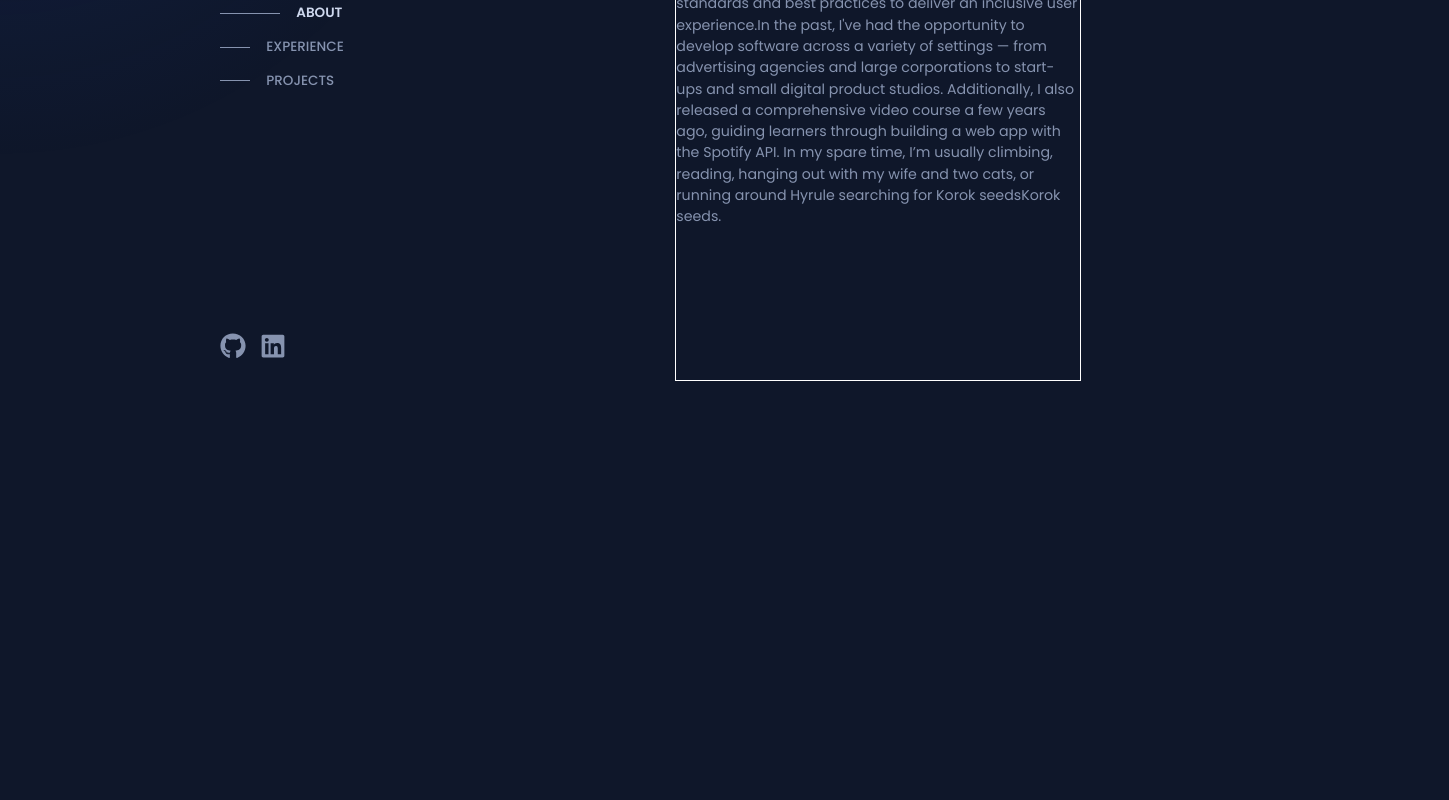
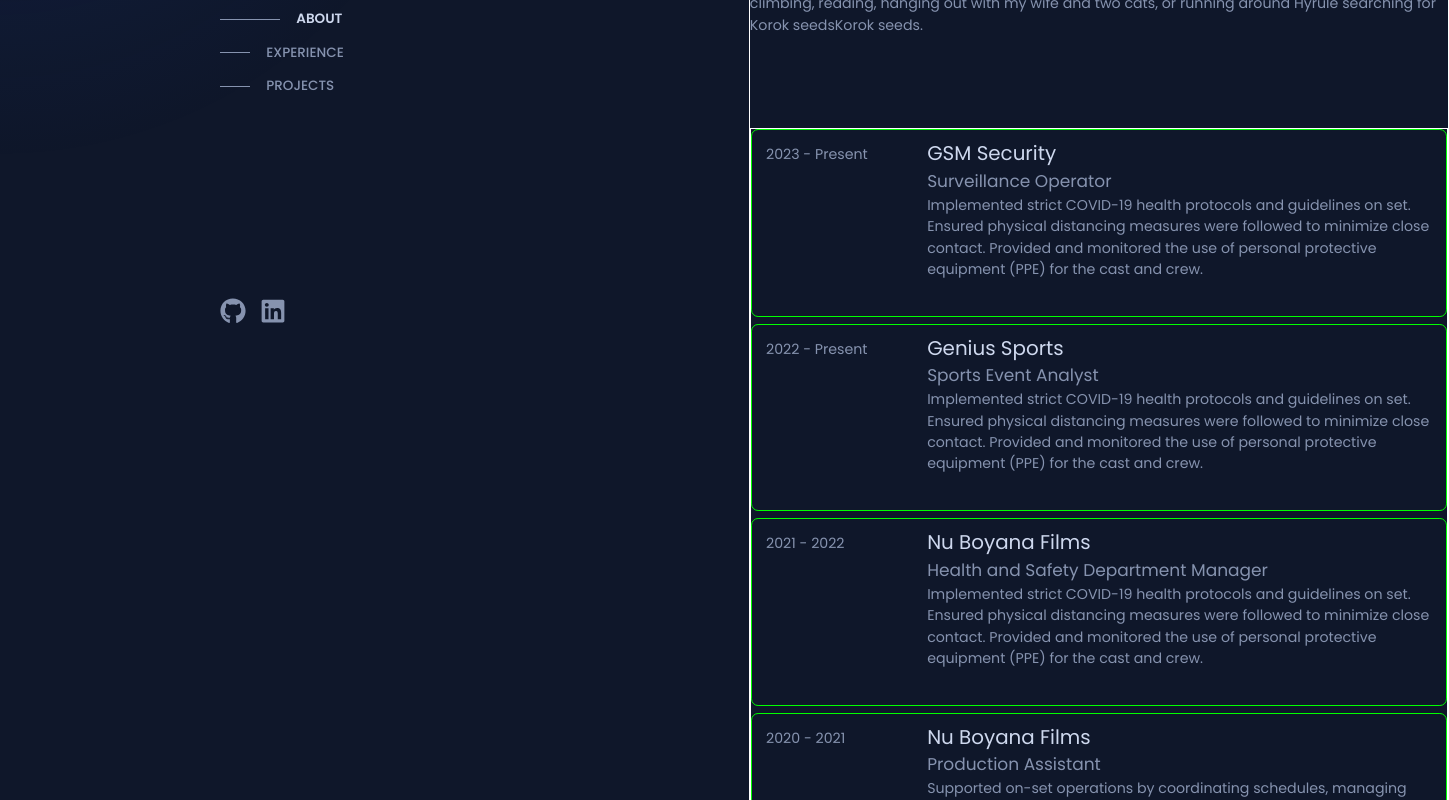
Before and after one commit to didelchev/dev-portfolio, a React (Vite) app in the folder dev-portfolio-website/: page / in a window 1280 px wide. Shown: the part 320-1120 px from the top of the page, 1449 px wide, since content can reach past the window. Before the commit the page ends 800 px from the top, so only its background shows below. Built offline with nearby package versions, Linux system fonts and the light colour scheme.

Commit message:
add experience component styles

```diff
--- /dev/null
+++ b/dev-portfolio-website/src/components/Experience/Experience.css
@@ -0,0 +1,49 @@
+.experience{
+    border: 1px solid white;
+    margin-top: 5em;
+    display: flex;
+    flex-direction: column;
+    gap: 0.5em;
+}
+
+.experience .date-started{
+    flex: 1 1 80px;
+}
+
+
+.experience .job{
+    display: flex;
+    gap: 3em;
+    border: 1px solid lime;
+    padding: 1em;
+    border-radius: 0.5em;
+}
+
+.experience .job h4{
+    color: #CED8EE;
+}
+
+.experience .job-description {
+    flex: 1 0 70%;
+}
+
+
+
+.job:hover{
+    background-color: rgba(255, 255, 255, 0.05);
+    backdrop-filter: blur(10px);
+}
+
+
+.experience:hover .job * {
+  opacity: 0.5;
+  transition: opacity 0.3s ease;
+}
+
+.experience .job:hover * {
+  opacity: 1;
+}
+
+.experience .job:hover h4{
+    color: lightseagreen;
+}
--- a/dev-portfolio-website/src/components/LeftSide/LeftSide.css
+++ b/dev-portfolio-website/src/components/LeftSide/LeftSide.css
@@ -3,10 +3,13 @@
     flex-direction: column;
     justify-content: space-between;
     /* border: 1px solid white; */
-    flex: 1 1 500px;
+    position: fixed;
+    top: 105px;
+    height: 70vh;
 }
 
 .left-side .top-side{
+
     padding-left: 1.5em;
     display: flex;
     flex-direction: column;
--- a/dev-portfolio-website/src/components/RightSide/RightSide.css
+++ b/dev-portfolio-website/src/components/RightSide/RightSide.css
@@ -1,5 +1,7 @@
 .right-side{
     border: 1px solid white;
-    flex: 1 1 500px;
+    flex: 0 0 700px;
+    overflow-y: auto;
+    margin-left: 550px;
 
 }
--- a/dev-portfolio-website/src/components/RightSide/RightSide.jsx
+++ b/dev-portfolio-website/src/components/RightSide/RightSide.jsx
@@ -1,12 +1,13 @@
 import React from 'react'
 import './RightSide.css'
+import About from '../About/About'
+import Experience from '../Experience/Experience'
 
 const RightSide = () => {
   return (
     <div className="right-side">
-      <p>I’m a developer passionate about crafting accessible, pixel-perfect user interfaces that blend thoughtful design with robust engineering. My favorite work lies at the intersection of design and development, creating experiences that not only look great but are meticulously built for performance and usability.Currently, I'm a Senior Front-End Engineer at Klaviyo, specializing in accessibility. I contribute to the creation and maintenance of UI components that power Klaviyo’s frontend, ensuring our platform meets web accessibility standards and best practices to deliver an inclusive user experience.In the past, I've had the opportunity to develop software across a variety of settings — from advertising agencies and large corporations to start-ups and small digital product studios. Additionally, I also released a comprehensive video course a few years ago, guiding learners through building a web app with the Spotify API.
-
-      In my spare time, I’m usually climbing, reading, hanging out with my wife and two cats, or running around Hyrule searching for Korok seedsKorok seeds.</p>
+      <About />
+      <Experience />
     </div>
   )
 }
--- a/dev-portfolio-website/src/components/SiteContainer/SiteContainer.css
+++ b/dev-portfolio-website/src/components/SiteContainer/SiteContainer.css
@@ -1,7 +1,8 @@
 .site-container {
     display: flex;
-    justify-content: flex-start;
+    justify-content: space-between;
     min-height: 100vh;
     padding: 7em 14em;
     gap: 5em;
+    /* border: 20px solid black ; */
 }
```
